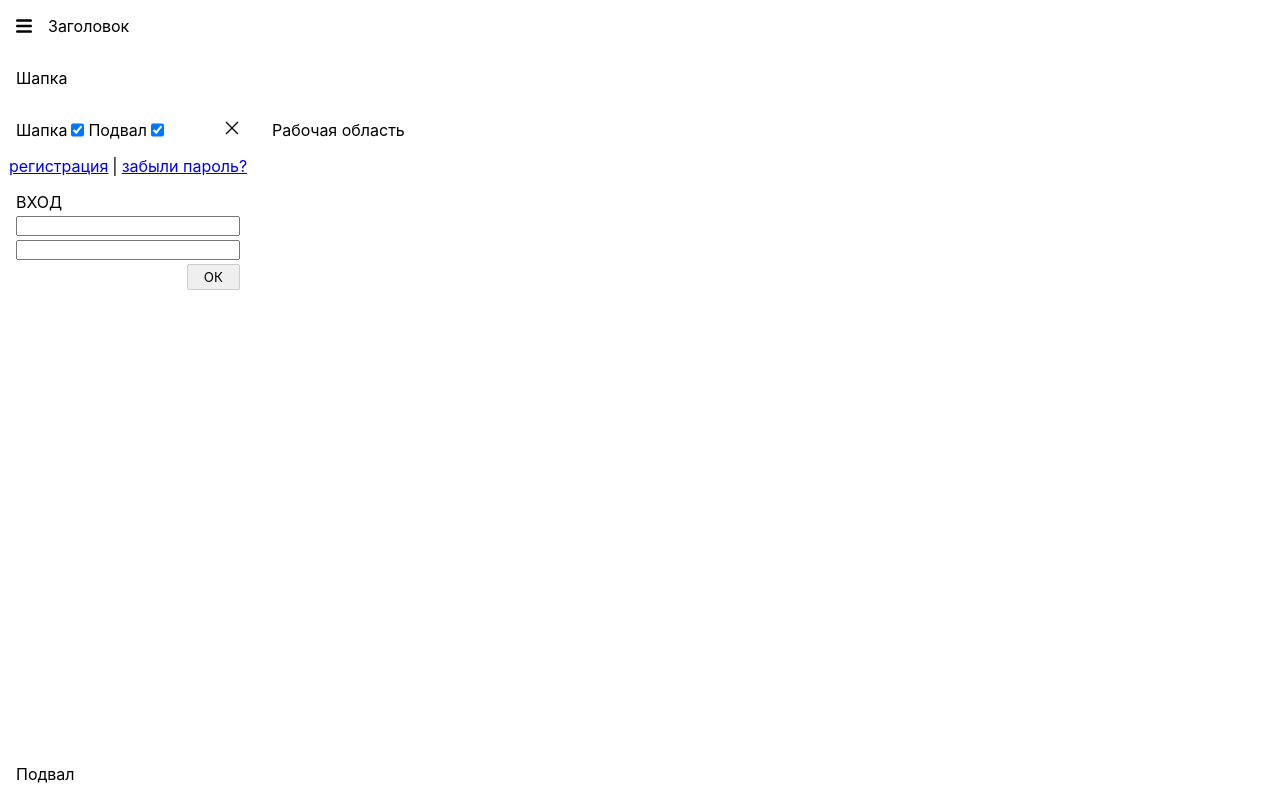
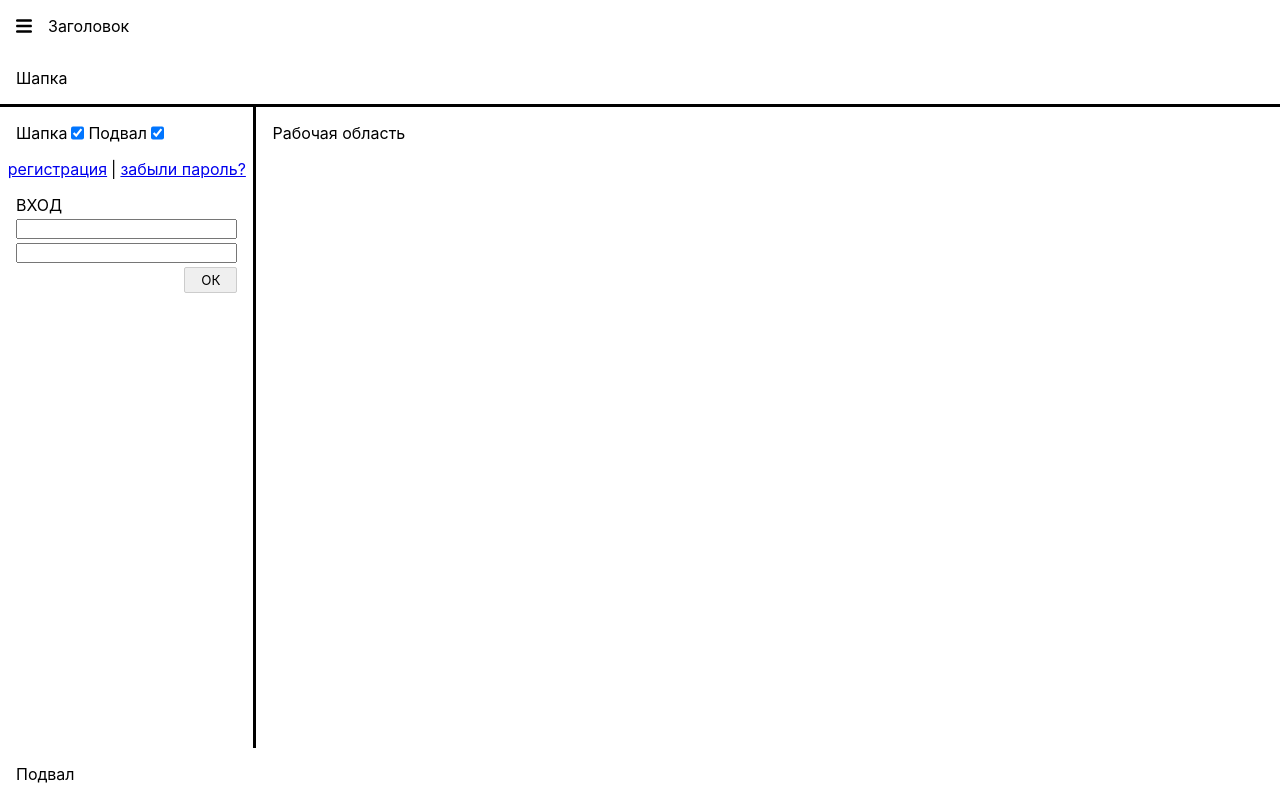
Before and after one commit to brs1977/docker-nginx-postgres-uvicorn, a website built with Vite: page front/index.html in a window 1280 px wide. Built offline with nearby package versions, Linux system fonts and the light colour scheme.

Commit message:
front: added 3px border

```diff
--- a/front/src/common/page.ts
+++ b/front/src/common/page.ts
@@ -16,7 +16,7 @@ export function page(props?:PageProps) {
     let sidebar_toggle: HTMLElement
     let caption: HTMLElement
     let sidebar: HTMLElement
-    let sidebar_close: HTMLElement
+    //let sidebar_close: HTMLElement
     let caption_checkbox: HTMLInputElement
     let footer_checkbox: HTMLInputElement
     let footer: HTMLElement
@@ -44,7 +44,7 @@ export function page(props?:PageProps) {
                                 footer_checkbox = input({name:'footer',type:'checkbox',checked:true})
                             ),
                         ),
-                        sidebar_close = link({href:'#',className:'icon icon-close'}),
+                        //sidebar_close = link({href:'#',className:'icon icon-close'}),
                     ),
                     h('div.page-sidebar-content'),
                     h('div.page-sidebar-footer'),
@@ -63,10 +63,10 @@ export function page(props?:PageProps) {
         e.preventDefault()
         sidebar.classList.toggle('page-sidebar-show')
     })
-    sidebar_close.addEventListener('click',(e) => {
-        e.preventDefault()
-        sidebar.classList.remove('page-sidebar-show')
-    })
+    // sidebar_close.addEventListener('click',(e) => {
+    //     e.preventDefault()
+    //     sidebar.classList.remove('page-sidebar-show')
+    // })
     caption_checkbox.addEventListener('change',() => {
         caption.classList.toggle('page-caption-show',caption_checkbox.checked)
     })
--- a/front/src/styles/page.css
+++ b/front/src/styles/page.css
@@ -49,10 +49,12 @@
     width: 0;
     overflow: hidden;
     transition: all 0.25s ease-in;
+    border-top: 3px solid #000;
 }
 
 .page-sidebar-show {
     width: 320px;
+    border-right: 3px solid #000;
 }
 
 .page-sidebar-inner {
@@ -96,6 +98,7 @@
 
 .page-workspace {
     width: 100%;
+    border-top: 3px solid #000;
 }
 
 .page-workspace-inner {
```
